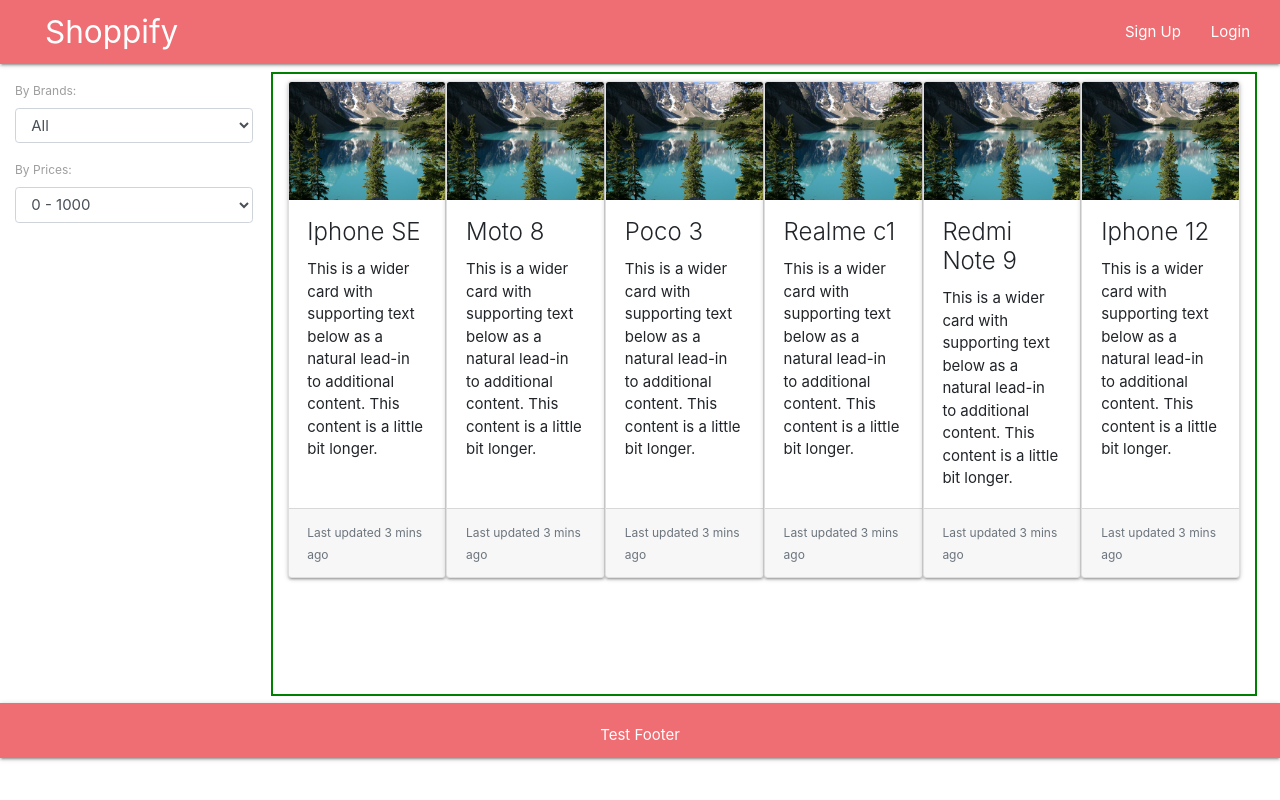
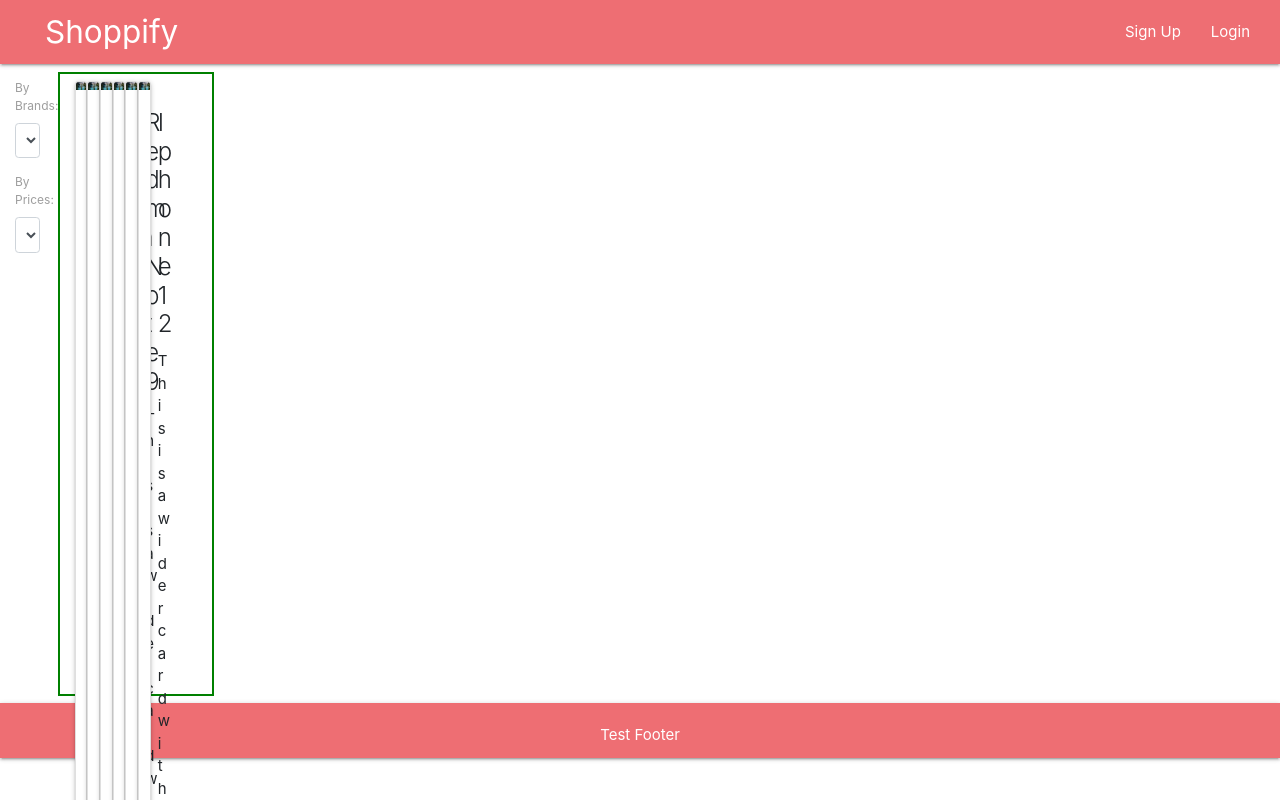
Before and after one commit to Gulsonmahesh/capstone-react, a React (Create React App) app: page / in a window 1280 px wide. Shown: the top 800 px of the page. Built offline with nearby package versions, Linux system fonts and the light colour scheme.

Commit message:
BRand Filter Updated and Working

```diff
--- a/src/App.css
+++ b/src/App.css
@@ -4,7 +4,12 @@
     height: 80.5vh;
 }
 .cardContainer {
-    width: 280px;
+    max-width: 50%;
+    display: flex;
+    position: absolute;
+    /* width: 280px;
+
+    gap: 10px; */
 }
 @media (max-width: 360px)
 {
--- a/src/components/dashboard/Dashboard.js
+++ b/src/components/dashboard/Dashboard.js
@@ -5,14 +5,25 @@ import { connect } from 'react-redux';
 import './dashboard.css';
 
 class Dashboard extends Component {
+    constructor() {
+        super();
+        this.state = { filter: null } ;
+    }
+
+    updateFilter = filter => {
+        this.setState({
+            filter:filter
+        });
+    }
+
     render() {
         return (
             <div className="p-0 mx-2 my-2" id="dashboard">
                 <div className="leftpane">
-                    <LeftPane />
+                    <LeftPane onChangeFilter = {filterValue => this.updateFilter(filterValue)} />
                 </div>
                 <div className="rightpane">
-                    <RightPane products= {this.props.products}/>
+                    <RightPane products= {this.props.products} filter= {this.state.filter} />
                 </div>
             </div>
         )
--- a/src/components/dashboard/LeftPane.js
+++ b/src/components/dashboard/LeftPane.js
@@ -6,16 +6,23 @@ export default class LeftPane extends Component {
     selectedPrice: '1000',
     options: [{ text: 'All', value: '0: All' }, { text: 'Apple', value: '1: Apple' },
     { text: 'Realme', value: '2: Realme' }, { text: 'Nokia', value: '3: Nokia' },
-    { text: 'Motorolla', value: '4: Motorolla' }],
+    { text: 'Motorolla', value: '4: Motorolla' }, { text: 'Redmi', value: '5: Redmi' }],
+
     price: [{ text: '0 - 1000', value: '1000' }, { text: '1000 - 2000', value: '2000' },
     { text: '2000 - 5000', value: '5000' }, { text: '5000 - 10000', value: '10000' }]
+
   };
   changeHandler = (evt) => {
     this.setState(function () {
       return { [evt.target.id]: evt.target.value }
     });
     setTimeout(() => {
-      console.log(this.state.selectedBrand);
+      const filterValue =  {
+        selectedBrand: this.state.selectedBrand,
+        selectedPrice: this.state.selectedPrice
+      };
+
+      this.props.onChangeFilter(filterValue)
     }, 500);
   }
   render() {
--- a/src/components/dashboard/RightPane.js
+++ b/src/components/dashboard/RightPane.js
@@ -3,15 +3,11 @@ import React, { Component, Fragment } from 'react'
 import { connect } from 'react-redux';
 
 class RightPane extends Component {
-    // componentDidMount() {
-    //     console.log(this.props.product);
-    // }
-
     render() {
         return (
         <Fragment>
             <div className="container productcontainer">
-                <ProductList products={this.props.product} />
+                <ProductList products={this.props.product} filterProduct = {this.props.filter} />
             </div>
         </Fragment>
         )
--- a/src/components/product/ProductList.js
+++ b/src/components/product/ProductList.js
@@ -1,8 +1,27 @@
 import React, { Component } from 'react'
 import Product from './product';
+
+
 class ProductList extends Component {
     render() {
-        return this.props.products.map(product => <Product key= {product.id} productData={product} />)
+        let selectedBrand = '';
+        let selectedPrice = '';
+        let productData = [];
+
+        console.log(this.props.filterProduct);
+        if (this.props.filterProduct !== null ){
+            selectedBrand = (this.props.filterProduct.selectedBrand) ? this.props.filterProduct.selectedBrand.split(':')[1].trim() : '';
+            selectedPrice = (this.props.filterProduct.selectedPrice) ? this.props.filterProduct.selectedPrice : '';
+            if (selectedBrand === 'All') {
+                productData = this.props.products;
+            } else {
+                productData = this.props.products.filter(product => product.modal === selectedBrand);
+            }
+        } else {
+            productData = this.props.products;
+        }
+
+        return <Product productData={productData} />
     }
 }
 
--- a/src/components/product/product.js
+++ b/src/components/product/product.js
@@ -3,22 +3,32 @@ import React, { Fragment }  from 'react';
 import Image from "./sample-1.jpg";
 
 const Product = ({productData}) => {
+
     const openProduct = (product) => {
         alert(product.title);
     }
 
     return (
         <Fragment>
-            <div className="card cardContainer d-flex">
-                <img className="card-img-top" src={Image} alt="Card cap" onClick={() => openProduct(productData)} />
+            <div className="cardContainer d-flex">
+                {
+                    productData.map(product => {
+                        return (
+                        <div key ={product.id} className="card">
+                            <img className="card-img-top" src={Image} alt="Card cap" onClick={() => openProduct(product)} />
                             <div className="card-body">
-                <h5 className="card-title">{productData.title}</h5>
+                            <h5 className="card-title">{product.title}</h5>
                             <p className="card-text">This is a wider card with supporting text below as a natural lead-in to additional content. This content is a little bit longer.</p>
                             </div>
                             <div className="card-footer">
                             <small className="text-muted">Last updated 3 mins ago</small>
                             </div>
                         </div>
+                        )
+                    })
+                }
+
+            </div>
         </Fragment>
     );
 }
--- a/src/store/reducer/productReducer.js
+++ b/src/store/reducer/productReducer.js
@@ -1,11 +1,11 @@
 const initProductState = {
     products: [
-        {id:1, title:'Iphone SE'},
-        {id:2, title:'Moto 8'},
-        {id:3, title:'Poco 3'},
-        {id:4, title:'Realme c1'},
-        {id:5, title:'Redmi Note 9'},
-        {id:6, title:'Iphone 12'},
+        {id:1, title:'Iphone SE', modal: 'Apple'},
+        {id:2, title:'Moto 8', modal: 'Motorolla'},
+        {id:3, title:'Poco 3', modal: 'Redmi'},
+        {id:4, title:'Realme c1', modal: 'Realme'},
+        {id:5, title:'Redmi Note 9', modal: 'Redmi'},
+        {id:6, title:'Iphone 12', modal: 'Apple'},
     ]
 };
 
```
Lines whose indentation alone changed are shown as unchanged.
